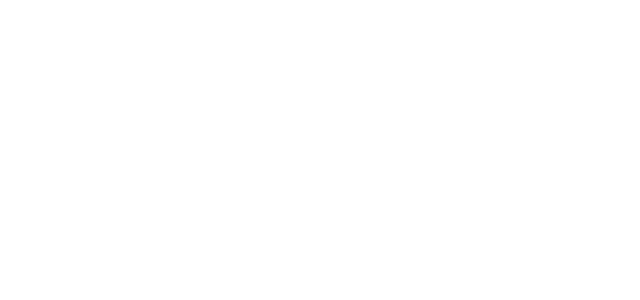
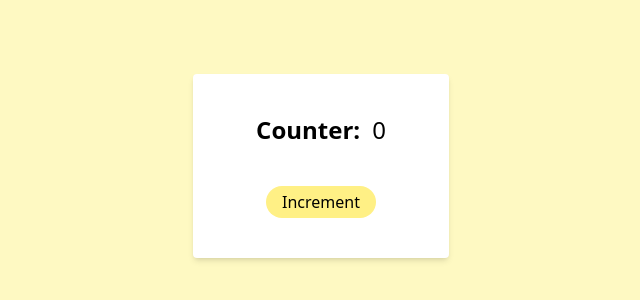
Before and after one commit to Shresth-001/redux-pro, a React (Vite) app: page / in a window 1280 px wide. Shown: the part 234-534 px from the top of the page, without its empty margins (319-959 px from the left). Built offline with nearby package versions, Linux system fonts and the light colour scheme.

Commit message:
Added Increment function in Reducer

```diff
--- a/src/App.jsx
+++ b/src/App.jsx
@@ -1,9 +1,16 @@
-import React from 'react'
+import React from "react";
+import Counter from "./components/Counter";
+import { Provider } from "react-redux";
+import { store } from "./app/store";
 
 function App() {
   return (
-    <div></div>
-  )
+    <Provider store={store}>
+      <div>
+        <Counter />
+      </div>
+    </Provider>
+  );
 }
 
-export default App
+export default App;
--- /dev/null
+++ b/src/app/store.js
@@ -0,0 +1,8 @@
+import { configureStore } from "@reduxjs/toolkit";
+import counterReducer from "../features/counter/counterSlice";
+
+export const store = configureStore({
+  reducer: {
+    counter: counterReducer,
+  },
+});
--- /dev/null
+++ b/src/components/Counter.jsx
@@ -0,0 +1,31 @@
+import React from "react";
+import { useDispatch, useSelector } from "react-redux";
+import { increment } from "../features/counter/counterSlice";
+
+function Counter() {
+  const count = useSelector((state) => state.counter.value);
+  const dispatch = useDispatch();
+  return (
+    <div className="bg-yellow-100 w-full h-screen flex items-center justify-center">
+      <div className="bg-yellow-100 w-full h-auto flex items-center justify-center">
+        <div className="bg-white w-1/5 p-10 rounded shadow-md ">
+          <div className="flex items-center justify-center gap-3">
+            <h1 className="text-2xl text-black ">
+              <strong>Counter: </strong>
+            </h1>
+            <p className="flex items-center justify-center  text-2xl text-black">
+              {count}
+            </p>
+          </div>
+          <div className="flex items-center justify-center mt-10">
+            <button onClick={()=>dispatch(increment())} className="bg-yellow-200 hover:bg-amber-300 px-4 py-1 rounded-2xl">
+              Increment
+            </button>
+          </div>
+        </div>
+      </div>
+    </div>
+  );
+}
+
+export default Counter;
--- /dev/null
+++ b/src/features/counter/counterSlice.js
@@ -0,0 +1,17 @@
+import { createSlice } from "@reduxjs/toolkit";
+
+const counterSlice = createSlice({
+  name: "counter",
+  initialState: {
+    value: 0,
+  },
+  reducers: {
+    increment: (state) => {
+      state.value += 1;
+    },
+  },
+});
+
+export const {increment}=counterSlice.actions;
+const counterReducer=counterSlice.reducer;
+export default counterReducer;
```
